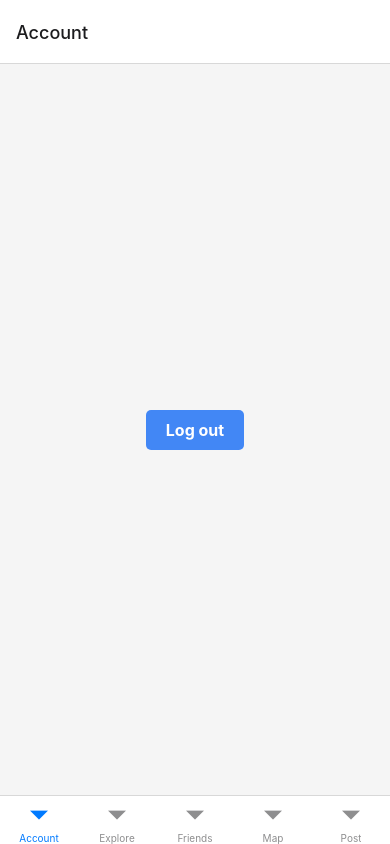
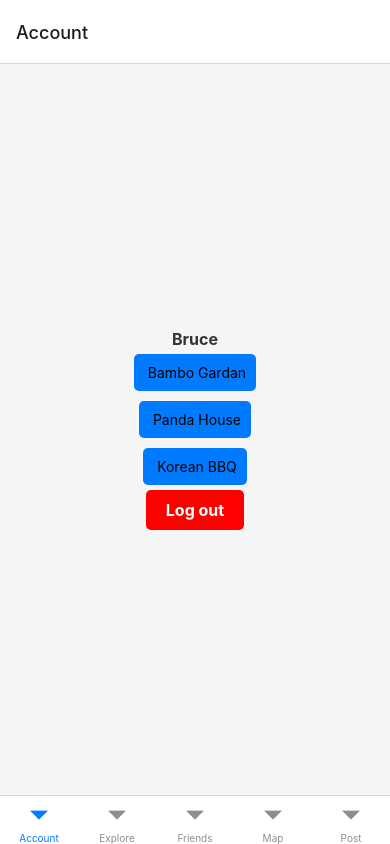
Before and after one commit to Food-App-Dev-Team/Food_App_React-native, a React Native app in the folder Food_App/: screen /Account in a window 390 px wide. Built offline with nearby package versions, Linux system fonts and the light colour scheme.

Commit message:
With new Account page

```diff
--- a/Food_App/App.jsx
+++ b/Food_App/App.jsx
@@ -1,4 +1,4 @@
-import React from 'react';
+import React, {createContext, useState} from 'react';
 import type {PropsWithChildren} from 'react';
 import Account from "./Pages/Account.jsx"
 import Explore from "./Pages/Explore.jsx"
@@ -30,6 +30,7 @@ import { NavigationContainer } from '@react-navigation/native';
 const Tab = createBottomTabNavigator();
 
 function App() {
+
     return (
         <NavigationContainer>
             <Tab.Navigator>
--- a/Food_App/Pages/Account.jsx
+++ b/Food_App/Pages/Account.jsx
@@ -32,7 +32,18 @@ const styles = StyleSheet.create({
       color: '#ffffff',
       fontSize: 16,
       fontWeight: 'bold',
-    }
+    },
+    item: {
+      backgroundColor: '#007bff',
+      padding: 10,
+      margin: 5,
+      borderRadius: 5,
+    }, logout: {
+        backgroundColor: '#ff0000',
+        paddingVertical: 10,
+        paddingHorizontal: 20,
+        borderRadius: 5,
+      }
 });
 
 
@@ -40,6 +51,7 @@ const styles = StyleSheet.create({
 function Account() {
     const test_username = "Bruce"
     const test_userpassword = "06252023"
+    const recentlyView = ["Bambo Gardan", "Panda House", "Korean BBQ"]
 
 
     function Authenticate(userpassword, password) {
@@ -50,10 +62,21 @@ function Account() {
 
     }
 
+    function checkout(item){
+
+    }
+
     return (
         <View style = {styles.container}>
-            <Text style = {styles.text}></Text>
-            <TouchableOpacity style={styles.button} onPress={Logout}>
+            <Text style = {styles.text}>{test_username}</Text>
+
+            {recentlyView.map((item, index) => (
+                <TouchableOpacity key = {index} style = {styles.item} onPress= {() => checkout({item})}>
+                    <Text style={styles.itemText}> {item}</Text>
+                </TouchableOpacity>
+            ))}
+
+            <TouchableOpacity style={styles.logout} onPress={Logout}>
                 <Text style={styles.buttonText}>Log out</Text>
             </TouchableOpacity>
 
```
Also changed, not shown: Food_App/context.js (added, +15 -0 lines).
